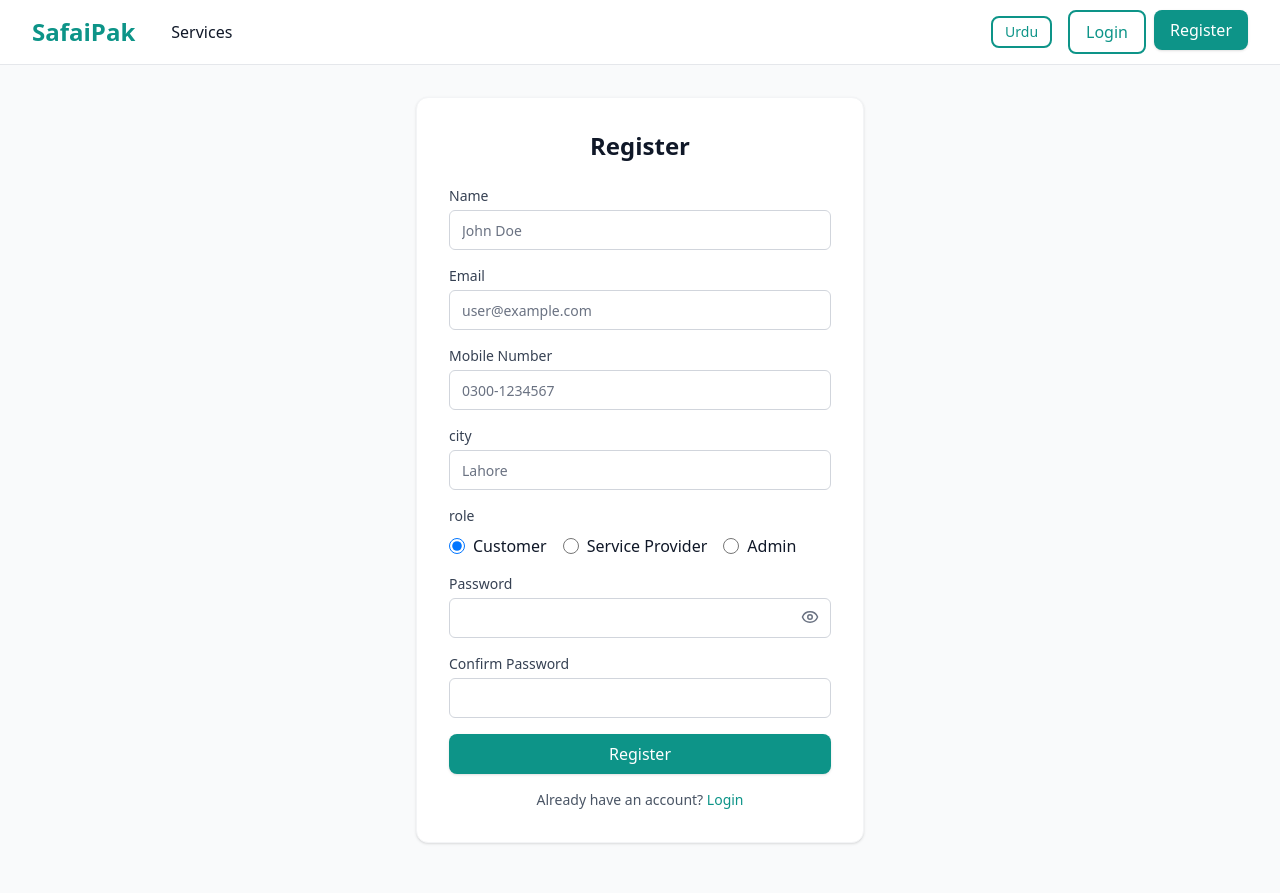
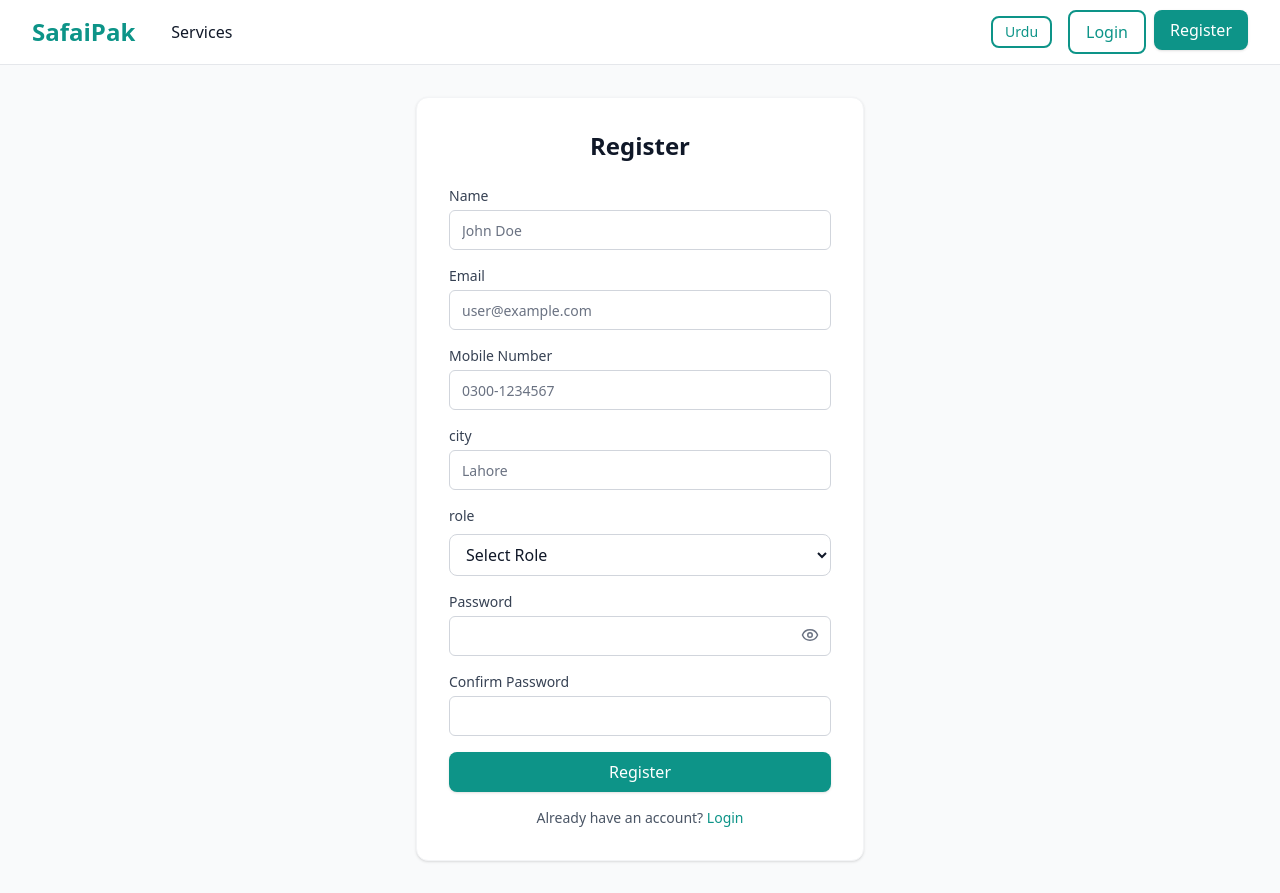
Before and after one commit to KhaanFaizan/Safai_PAK, a React app in the folder frontend/: page /register in a window 1280 px wide. Built offline with nearby package versions, Linux system fonts and the light colour scheme; the HTML template or start-up script is replaced by a standard one.

Commit message:
Registration fixes

```diff
--- a/frontend/src/pages/RegisterPage.tsx
+++ b/frontend/src/pages/RegisterPage.tsx
@@ -17,7 +17,7 @@
         city: '',
         password: '',
         confirmPassword: '',
-        role: 'customer',
+        role: '',
     });
     const [showPassword, setShowPassword] = useState(false);
     const [loading, setLoading] = useState(false);
@@ -110,41 +110,18 @@
 
                     <div className="flex flex-col gap-2">
                         <label className="text-sm font-medium text-gray-700">{t('role') || 'I am a'}</label>
-                        <div className="flex gap-4">
-                            <label className="flex items-center gap-2 cursor-pointer">
-                                <input
-                                    type="radio"
-                                    name="role"
-                                    value="customer"
-                                    checked={formData.role === 'customer'}
-                                    onChange={handleChange}
-                                    className="w-4 h-4 text-primary-600 focus:ring-primary-500"
-                                />
-                                <span className="text-gray-900">Customer</span>
-                            </label>
-                            <label className="flex items-center gap-2 cursor-pointer">
-                                <input
-                                    type="radio"
-                                    name="role"
-                                    value="provider"
-                                    checked={formData.role === 'provider'}
-                                    onChange={handleChange}
-                                    className="w-4 h-4 text-primary-600 focus:ring-primary-500"
-                                />
-                                <span className="text-gray-900">Service Provider</span>
-                            </label>
-                            <label className="flex items-center gap-2 cursor-pointer">
-                                <input
-                                    type="radio"
-                                    name="role"
-                                    value="admin"
-                                    checked={formData.role === 'admin'}
-                                    onChange={handleChange}
-                                    className="w-4 h-4 text-primary-600 focus:ring-primary-500"
-                                />
-                                <span className="text-gray-900">Admin</span>
-                            </label>
-                        </div>
+                        <select
+                            name="role"
+                            value={formData.role}
+                            onChange={(e) => setFormData({ ...formData, role: e.target.value })}
+                            className="w-full px-3 py-2 border border-gray-300 rounded-lg focus:ring-2 focus:ring-primary-500 focus:outline-none bg-white"
+                            required
+                        >
+                            <option value="" disabled>Select Role</option>
+                            <option value="customer">Customer</option>
+                            <option value="provider">Service Provider</option>
+                            <option value="admin">Admin</option>
+                        </select>
                     </div>
 
                     <div className="relative">
```
